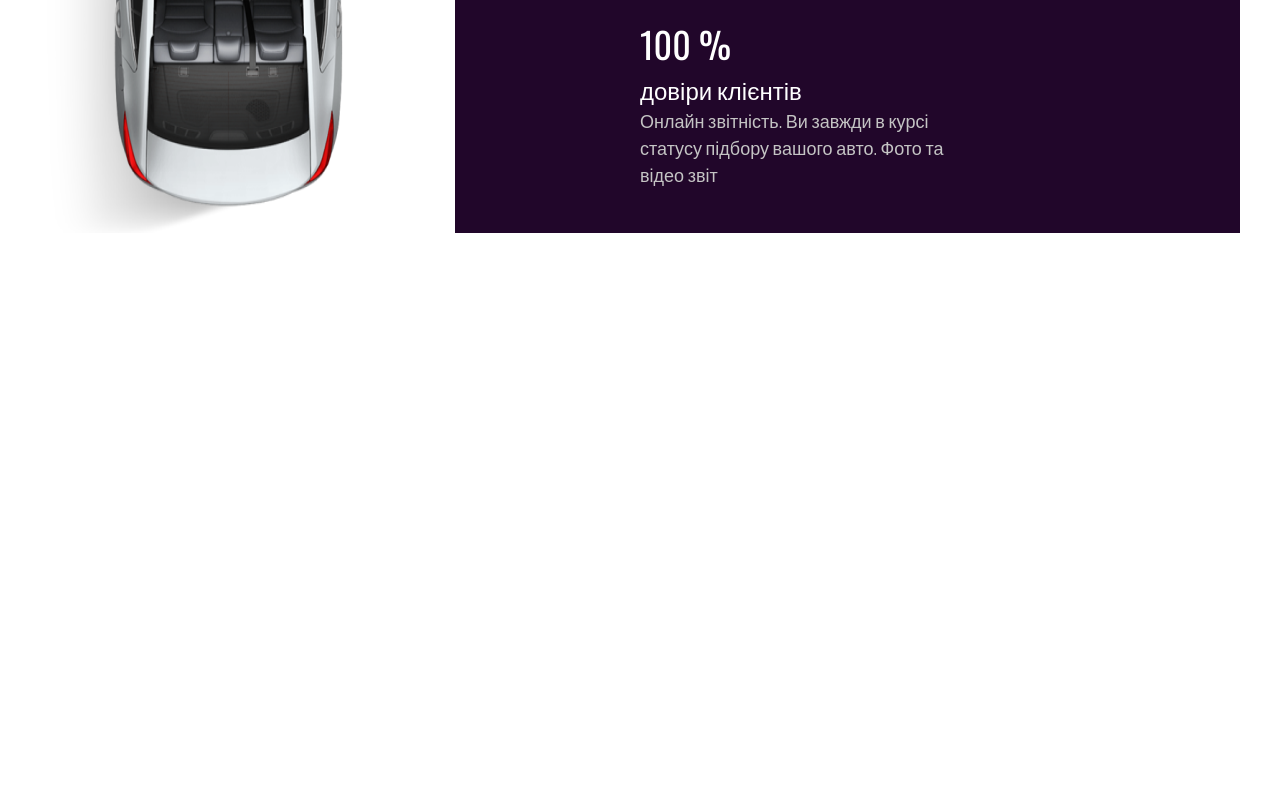
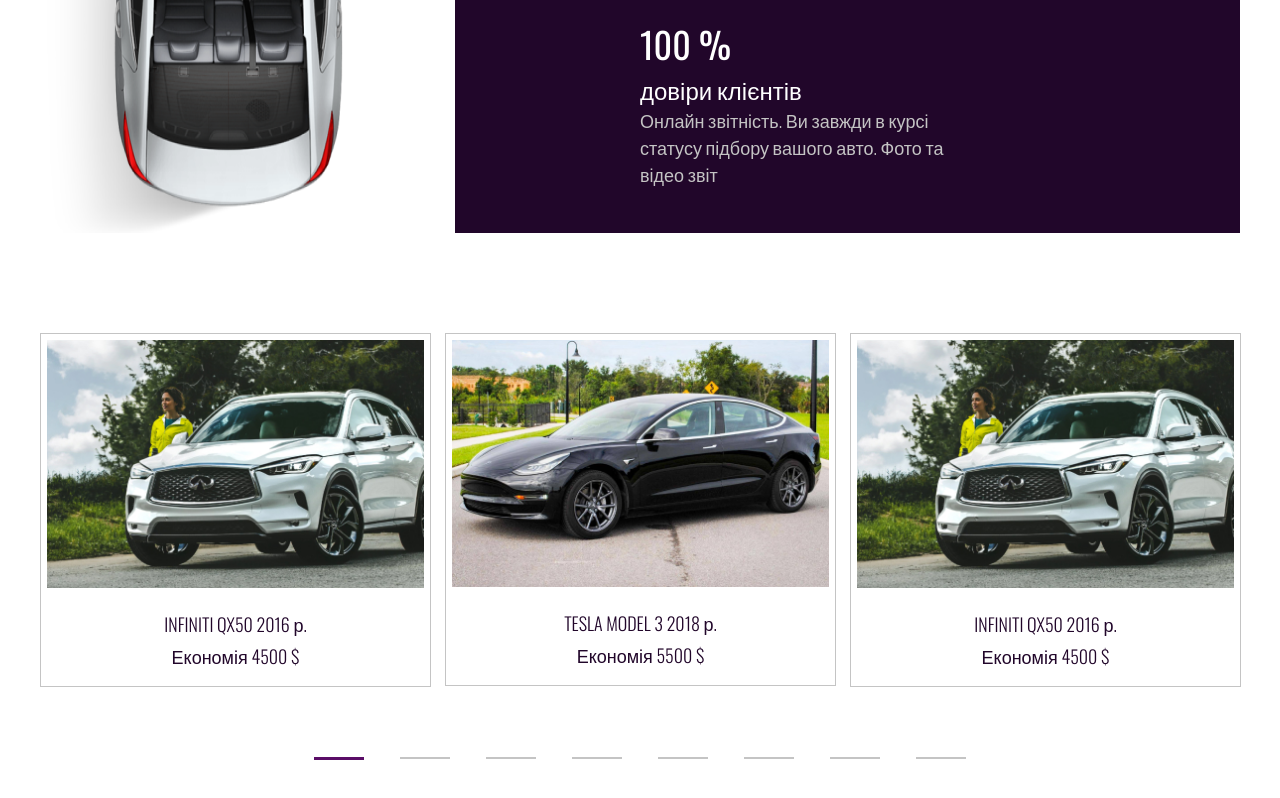
Before and after one commit to TAVPortfolio/layout_training, a plain HTML site: page index.html in a window 1280 px wide. Shown: the part 2421-3219 px from the top of the page. Before the commit the page ends 2754 px from the top, so only its background shows below. Drawn offline with nearby package versions, Linux system fonts and the light colour scheme.

Commit message:
Created: Creating section carousel markup and styles + hooked up the slider 'slick'

```diff
--- a/css/style.css
+++ b/css/style.css
@@ -133,7 +133,6 @@ a {
 .services__content-title {
   color: #5a0d67;
   font-weight: 300;
-  line-height: 27px;
   margin-bottom: 12px;
 }
 
@@ -231,7 +230,6 @@ a {
 }
 .services__item-text {
   font-weight: 300;
-  line-height: 27px;
   color: #2c2b2b;
 }
 
@@ -284,3 +282,62 @@ a {
 .benefits__item-text {
   color: #c4c4c4;
 }
+
+/* section '.carousel' */
+
+.carousel {
+  margin-bottom: 100px;
+}
+
+.carousel__inner {
+  margin: 0 -7px;
+}
+
+.corousel__item {
+  margin: 0 7px;
+}
+
+.corousel__item-box {
+  border: 1px solid #c4c4c4;
+  padding: 6px 6px 16px 6px;
+  text-align: center;
+  transition: all 0.5s;
+}
+
+.corousel__item-box:hover {
+  color: #fff;
+  background-color: #5a0d67;
+  border: 1px solid #5a0d67;
+}
+
+.corousel__item-img {
+  max-width: 100%;
+  margin-bottom: 23px;
+}
+
+.corousel__item-title {
+  font-weight: 300;
+  margin-bottom: 5px;
+}
+
+.carousel .slick-dots {
+  display: flex;
+  justify-content: center;
+  margin-top: 50px;
+  list-style: none;
+}
+
+.carousel .slick-dots button {
+  font-size: 0;
+  border: none;
+  padding: 0;
+  margin: 0 18px;
+  background-color: #c4c4c4;
+  width: 50px;
+  height: 2px;
+}
+
+.carousel .slick-active button {
+  background-color: #5a0d67;
+  height: 3px;
+}
--- a/index.html
+++ b/index.html
@@ -169,6 +169,88 @@
     <!-- /.container -->
   </section>
   <!-- /.benefits -->
+  <section class="carousel">
+    <div class="container">
+      <h2 class="title"></h2>
+      <div class="carousel__inner">
+        <div class="corousel__item">
+          <div class="corousel__item-box">
+            <img src="images/carousel/1.jpg" alt="car" class="corousel__item-img">
+            <h4 class="corousel__item-title">INFINITI QX50 2016 р.</h4>
+            <p class="corousel__item-text">Економія 4500 $</p>
+          </div>
+          <!-- /.corousel__item-box -->
+        </div>
+        <!-- /.corousel__item -->
+        <div class="corousel__item">
+          <div class="corousel__item-box">
+            <img src="images/carousel/2.jpg" alt="car" class="corousel__item-img">
+            <h4 class="corousel__item-title">TESLA MODEL 3 2018 р.</h4>
+            <p class="corousel__item-text">Економія 5500 $</p>
+          </div>
+          <!-- /.corousel__item-box -->
+        </div>
+        <!-- /.corousel__item -->
+        <div class="corousel__item">
+          <div class="corousel__item-box">
+            <img src="images/carousel/1.jpg" alt="car" class="corousel__item-img">
+            <h4 class="corousel__item-title">INFINITI QX50 2016 р.</h4>
+            <p class="corousel__item-text">Економія 4500 $</p>
+          </div>
+          <!-- /.corousel__item-box -->
+        </div>
+        <!-- /.corousel__item -->
+        <div class="corousel__item">
+          <div class="corousel__item-box">
+            <img src="images/carousel/1.jpg" alt="car" class="corousel__item-img">
+            <h4 class="corousel__item-title">INFINITI QX50 2016 р.</h4>
+            <p class="corousel__item-text">Економія 4500 $</p>
+          </div>
+          <!-- /.corousel__item-box -->
+        </div>
+        <!-- /.corousel__item -->
+        <div class="corousel__item">
+          <div class="corousel__item-box">
+            <img src="images/carousel/2.jpg" alt="car" class="corousel__item-img">
+            <h4 class="corousel__item-title">TESLA MODEL 3 2018 р.</h4>
+            <p class="corousel__item-text">Економія 5500 $</p>
+          </div>
+          <!-- /.corousel__item-box -->
+        </div>
+        <!-- /.corousel__item -->
+        <div class="corousel__item">
+          <div class="corousel__item-box">
+            <img src="images/carousel/1.jpg" alt="car" class="corousel__item-img">
+            <h4 class="corousel__item-title">INFINITI QX50 2016 р.</h4>
+            <p class="corousel__item-text">Економія 4500 $</p>
+          </div>
+          <!-- /.corousel__item-box -->
+        </div>
+        <!-- /.corousel__item -->
+        <div class="corousel__item">
+          <div class="corousel__item-box">
+            <img src="images/carousel/1.jpg" alt="car" class="corousel__item-img">
+            <h4 class="corousel__item-title">INFINITI QX50 2016 р.</h4>
+            <p class="corousel__item-text">Економія 4500 $</p>
+          </div>
+          <!-- /.corousel__item-box -->
+        </div>
+        <!-- /.corousel__item -->
+        <div class="corousel__item">
+          <div class="corousel__item-box">
+            <img src="images/carousel/2.jpg" alt="car" class="corousel__item-img">
+            <h4 class="corousel__item-title">TESLA MODEL 3 2018 р.</h4>
+            <p class="corousel__item-text">Економія 5500 $</p>
+          </div>
+          <!-- /.corousel__item-box -->
+        </div>
+        <!-- /.corousel__item -->
+      </div>
+      <!-- /.carousel__inner -->
+    </div>
+    <!-- /.container -->
+  </section>
+  <!-- /.carousel -->
 
   <script src="https://ajax.googleapis.com/ajax/libs/jquery/3.4.1/jquery.min.js"></script>
   <script src="js/slick.min.js"></script>
--- a/js/main.js
+++ b/js/main.js
@@ -1,3 +1,7 @@
-$(function(){
-
+$(function () {
+  $('.carousel__inner').slick({
+    arrows: false,
+    dots: true,
+    slidesToShow: 3,
+  });
 });
```
Also changed, not shown: images/carousel/1.jpg (added), images/carousel/2.jpg (added).
